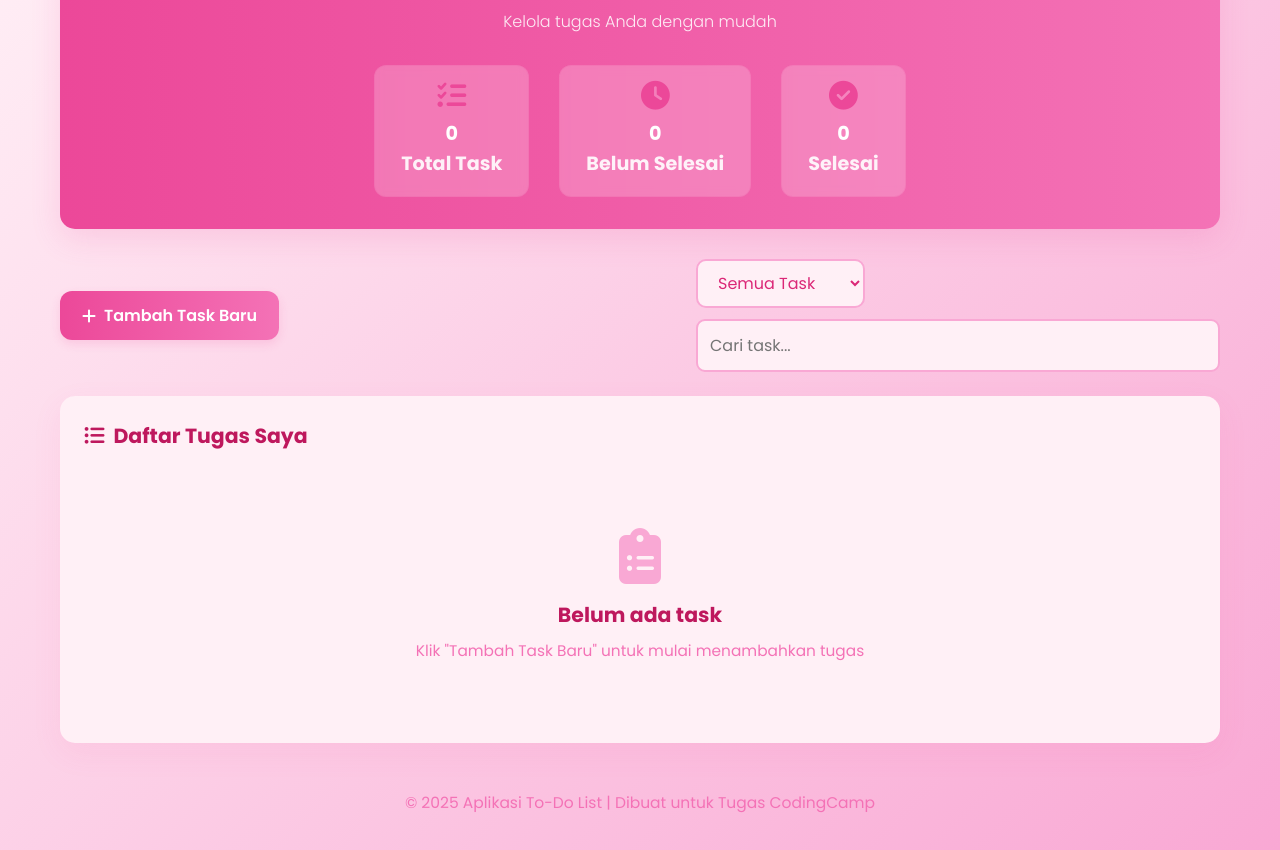
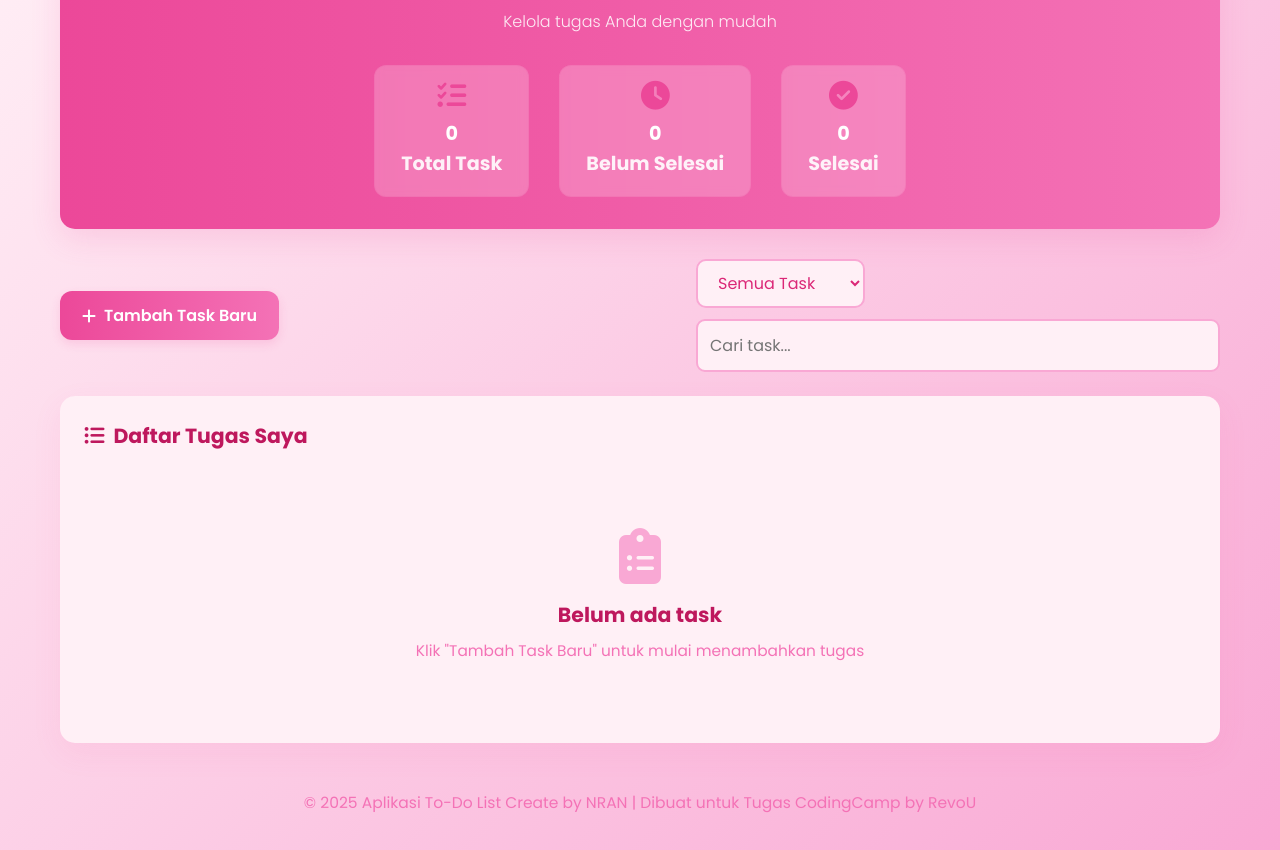
Before and after one commit to bilbblie/CodingCamp-8Dec25-nabilaratu, a plain HTML site: page index.html in a window 1280 px wide. Shown: the part 111-961 px from the top of the page. Drawn offline with Linux system fonts and the light colour scheme.

Commit message:
Update footer text to include creator information

```diff
--- a/index.html
+++ b/index.html
@@ -76,7 +76,7 @@
 
         <!-- Footer -->
         <footer>
-            <p>© 2025 Aplikasi To-Do List | Dibuat untuk Tugas CodingCamp</p>
+            <p>© 2025 Aplikasi To-Do List Create by NRAN | Dibuat untuk Tugas CodingCamp by RevoU</p>
         </footer>
     </div>
 
```
